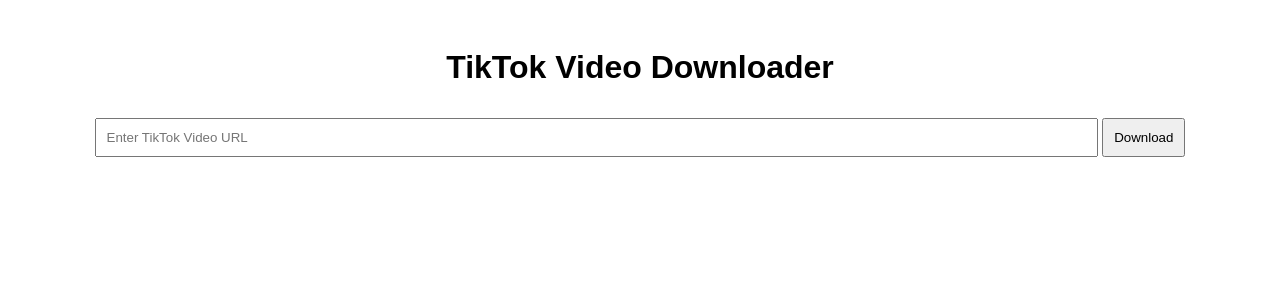
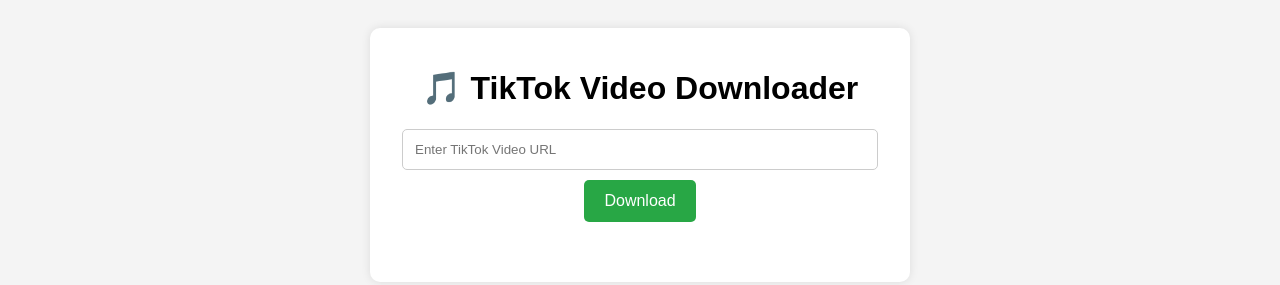
Before and after one commit to bilal455/tiktoktoolcheck, a plain HTML site: page index.html in a window 1280 px wide. Drawn offline with Linux system fonts and the light colour scheme.

Commit message:
Update index.html

```diff
--- a/index.html
+++ b/index.html
@@ -3,26 +3,81 @@
 <head>
     <meta charset="UTF-8">
     <meta name="viewport" content="width=device-width, initial-scale=1.0">
-    <title>TikTok Downloader</title>
+    <title>TikTok Video Downloader</title>
     <style>
-        body { font-family: Arial, sans-serif; text-align: center; padding: 20px; }
-        input { width: 80%; padding: 10px; margin: 10px 0; }
-        button { padding: 10px; cursor: pointer; }
-        .result { margin-top: 20px; }
-        img { max-width: 200px; margin-top: 10px; }
+        body {
+            font-family: Arial, sans-serif;
+            text-align: center;
+            padding: 20px;
+            background: #f4f4f4;
+        }
+        .container {
+            max-width: 500px;
+            margin: auto;
+            background: white;
+            padding: 20px;
+            border-radius: 10px;
+            box-shadow: 0 0 10px rgba(0, 0, 0, 0.1);
+        }
+        input {
+            width: 90%;
+            padding: 12px;
+            border: 1px solid #ccc;
+            border-radius: 5px;
+            margin-bottom: 10px;
+        }
+        button {
+            padding: 12px 20px;
+            background: #28a745;
+            color: white;
+            border: none;
+            border-radius: 5px;
+            cursor: pointer;
+            font-size: 16px;
+        }
+        button:hover {
+            background: #218838;
+        }
+        .result {
+            margin-top: 20px;
+            padding: 10px;
+            text-align: left;
+        }
+        .download-links a {
+            display: block;
+            margin: 5px 0;
+            padding: 10px;
+            background: #007bff;
+            color: white;
+            text-decoration: none;
+            border-radius: 5px;
+        }
+        .download-links a:hover {
+            background: #0056b3;
+        }
+        img {
+            max-width: 100%;
+            border-radius: 5px;
+            margin-top: 10px;
+        }
     </style>
 </head>
 <body>
-    <h1>TikTok Video Downloader</h1>
-    <input type="text" id="tiktokUrl" placeholder="Enter TikTok Video URL">
-    <button onclick="downloadTikTok()">Download</button>
 
-    <div class="result" id="result"></div>
+    <div class="container">
+        <h1>🎵 TikTok Video Downloader</h1>
+        <input type="text" id="tiktokUrl" placeholder="Enter TikTok Video URL">
+        <button onclick="downloadTikTok()">Download</button>
+        <div class="result" id="result"></div>
+    </div>
 
     <script>
         async function downloadTikTok() {
             const url = document.getElementById("tiktokUrl").value;
-            if (!url) return alert("Please enter a valid TikTok URL");
+            if (!url) {
+                alert("⚠️ Please enter a valid TikTok URL!");
+                return;
+            }
 
             const apiUrl = "https://tiktoktesting-production.up.railway.app/download?url=" + encodeURIComponent(url);
 
@@ -31,20 +86,24 @@
                 const data = await response.json();
 
                 if (data.error) {
-                    document.getElementById("result").innerHTML = "<p>Error: " + data.error + "</p>";
+                    document.getElementById("result").innerHTML = `<p style="color:red;"><b>Error:</b> ${data.error}</p>`;
                     return;
                 }
 
                 document.getElementById("result").innerHTML = `
-                    <p><b>Video:</b> <a href="${data.video_url}" target="_blank" download>Download Video</a></p>
-                    <p><b>Audio:</b> <a href="${data.audio_url}" target="_blank" download>Download Audio</a></p>
-                    <p><b>Thumbnail:</b> <br><img src="${data.thumbnail}" alt="Thumbnail"></p>
-                    <p><b>Script:</b> ${data.script}</p>
+                    <div class="download-links">
+                        <a href="${data.video_url}" download="TikTok-Video.mp4">⬇️ Download Video</a>
+                        <a href="${data.audio_url}" download="TikTok-Audio.mp3">🎵 Download Audio</a>
+                    </div>
+                    <p><b>Thumbnail:</b></p>
+                    <img src="${data.thumbnail}" alt="Thumbnail">
+                    <p><b>Script:</b> ${data.script || "No script available"}</p>
                 `;
             } catch (error) {
-                document.getElementById("result").innerHTML = "<p>Error fetching video.</p>";
+                document.getElementById("result").innerHTML = `<p style="color:red;">❌ Error fetching video.</p>`;
             }
         }
     </script>
+
 </body>
 </html>
```
